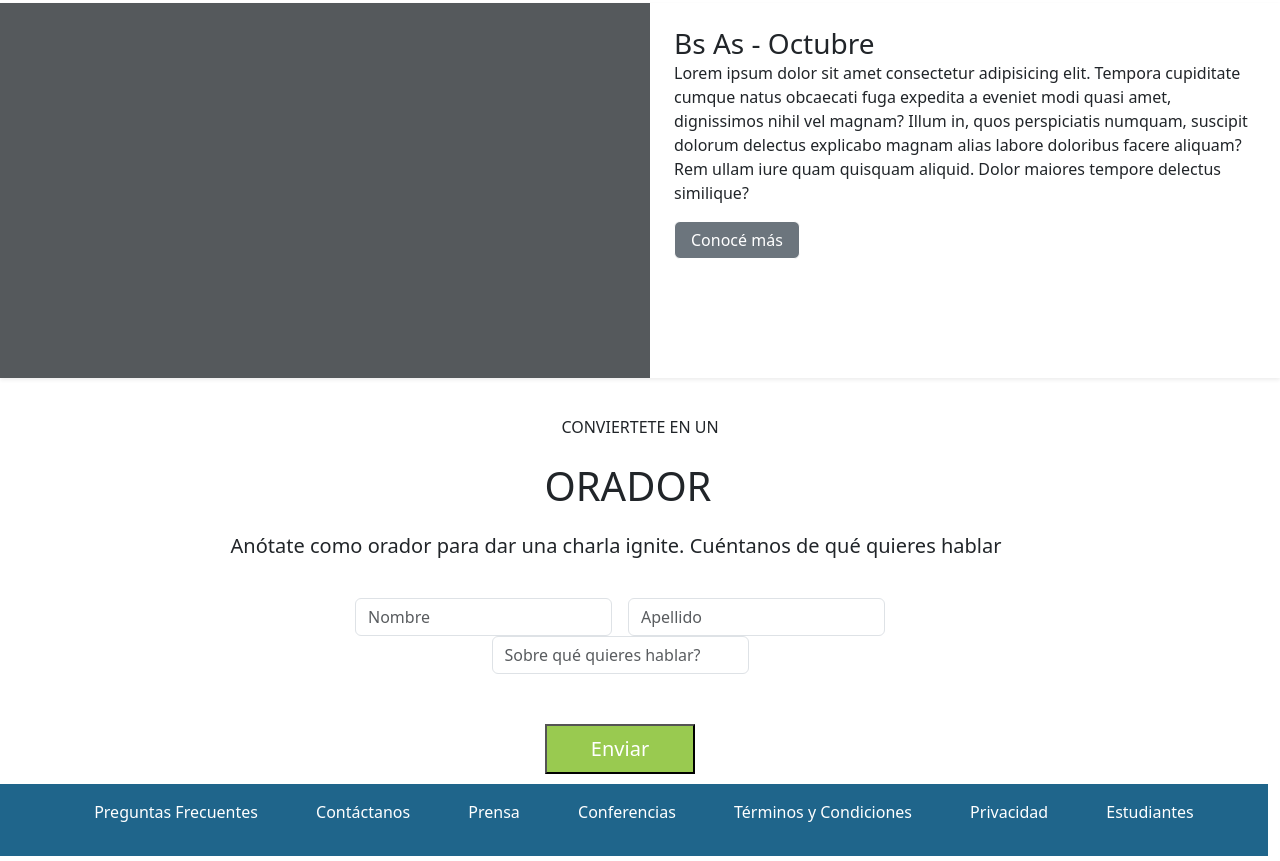
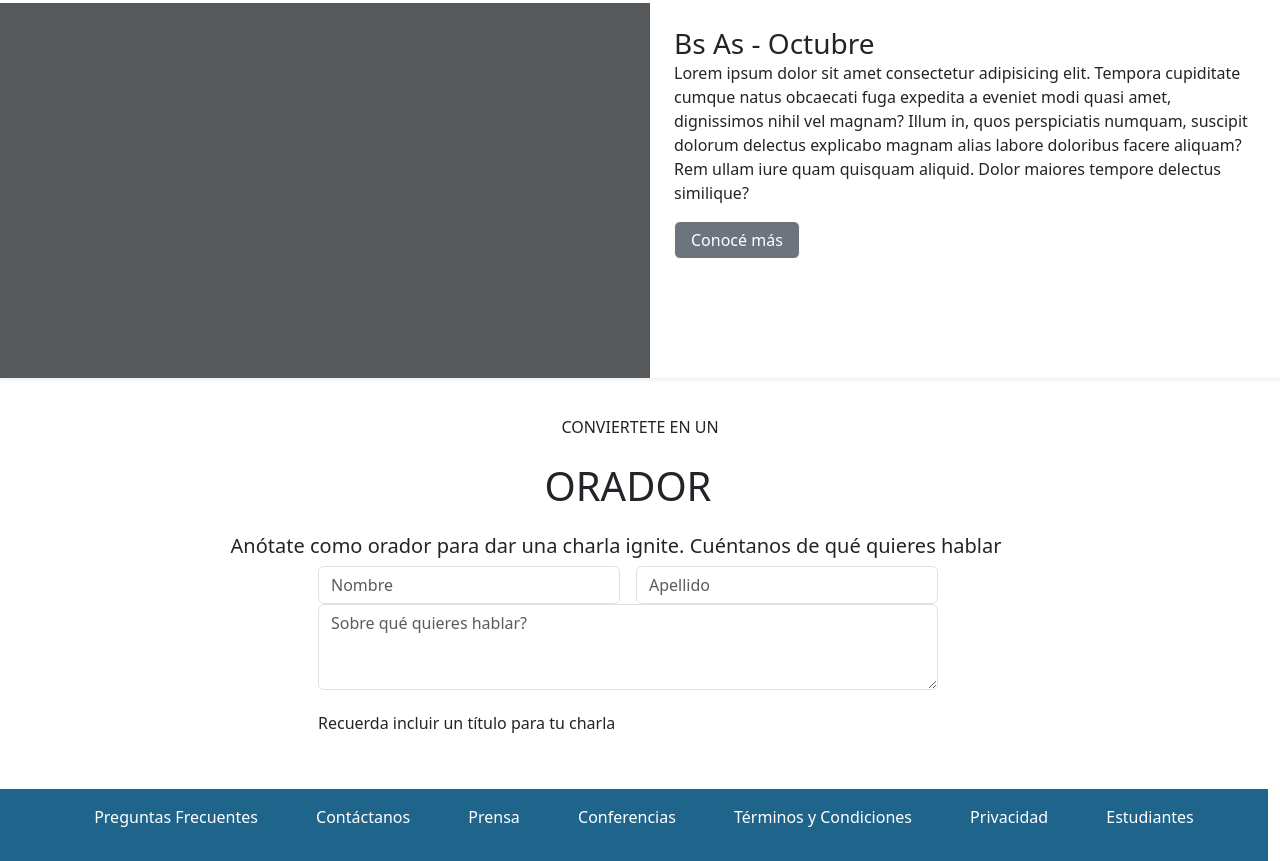
Before and after one commit to ySofiarodriguez15/tp-integrador, a plain HTML site: page index.html in a window 1280 px wide. Shown: the part 1079-1940 px from the top of the page. Drawn offline with nearby package versions, Linux system fonts and the light colour scheme.

Commit message:
form hecho, faltan detalles + imagenes

```diff
--- a/index.html
+++ b/index.html
@@ -113,27 +113,27 @@
                     <h5>Anótate como orador para dar una charla ignite. Cuéntanos de qué quieres hablar</h5>
                 </div>
             </div>
-<!-- Formulario-->
-<form class="row g-3 justify-content-center">
-        <div class="col-auto">
-        <input type="Nombre" class="form-control"  placeholder="Nombre">
+<!-- Formulario (no supe como sacarle el bold a los <h>, arriba me pasó lo mismo)-->
+<div>
+    <div class="row g-3 justify-content-center">
+        <div class="form-group col-md-3">
+
+        <input type="text" class="form-control" id="inputEmail4" placeholder="Nombre">
         </div>
-        <div class="col-auto">
-            <input type="Nombre" class="form-control" placeholder="Apellido">
+        <div class="form-group col-md-3">
+
+        <input type="text" class="form-control" id="inputPassword4" placeholder="Apellido">
         </div>
-        <div class="row justify-content-center">
-            <div class="col-auto mb-3">
-                <input type="text" class="form-control" placeholder="Sobre qué quieres hablar?">
-            </div>
+    </div>
+    <div class="row g-3 justify-content-center mb-5">
+        <div class="col-6">
+        <textarea class="form-control" id="exampleFormControlTextarea1" rows="3" placeholder="Sobre qué quieres hablar?"></textarea>
+        <br>
+        <h6>Recuerda incluir un título para tu charla</h6>
         </div>
-        <div class="row g-2">
-            <div class="col-12">
-            <button class="formButton" type="submit">Enviar</button>
-            </div>
-        </div>
-    </form>
+    </div>
 
-
+</div>
 
 
 
```
Also changed, not shown: index.css (line endings or trailing spaces).
